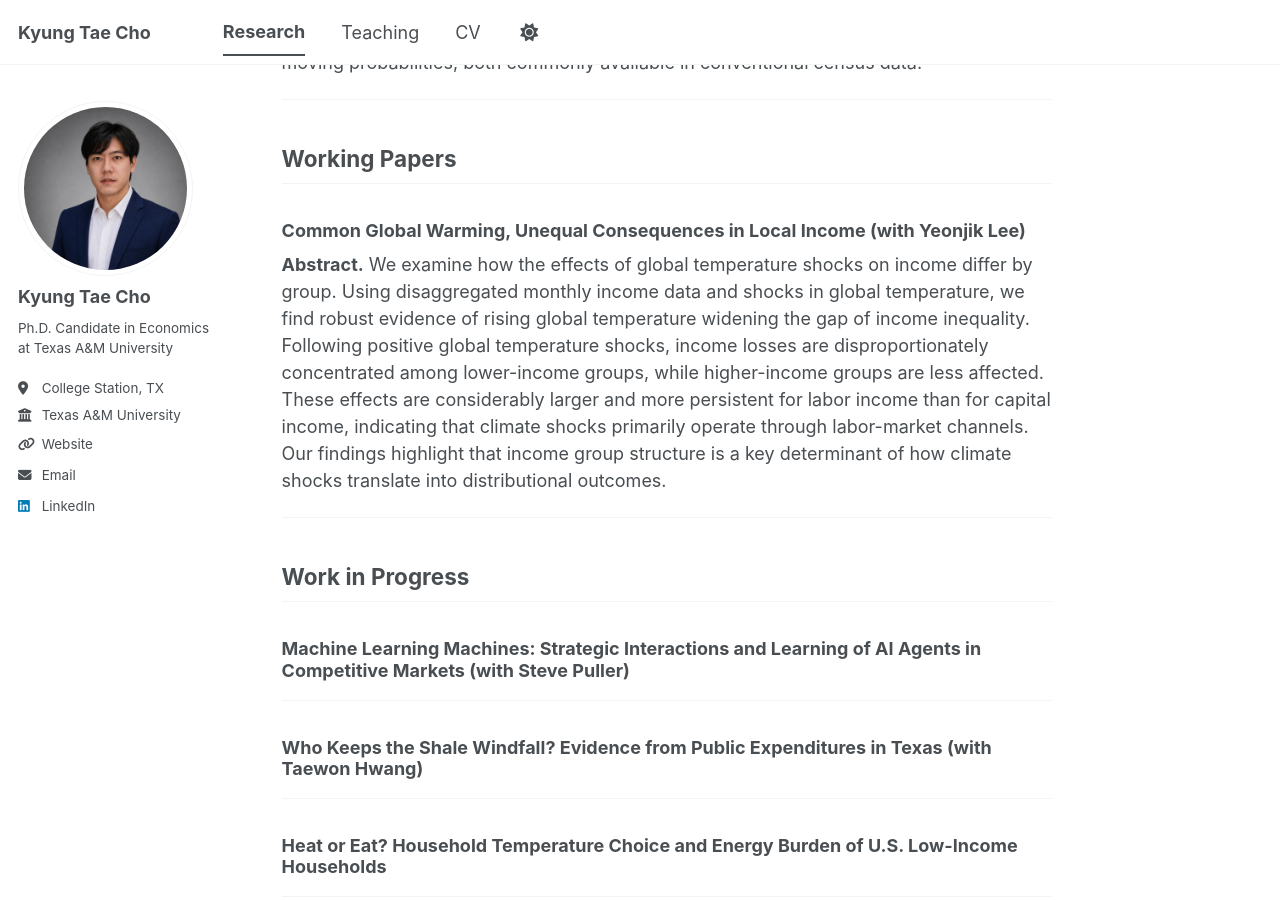
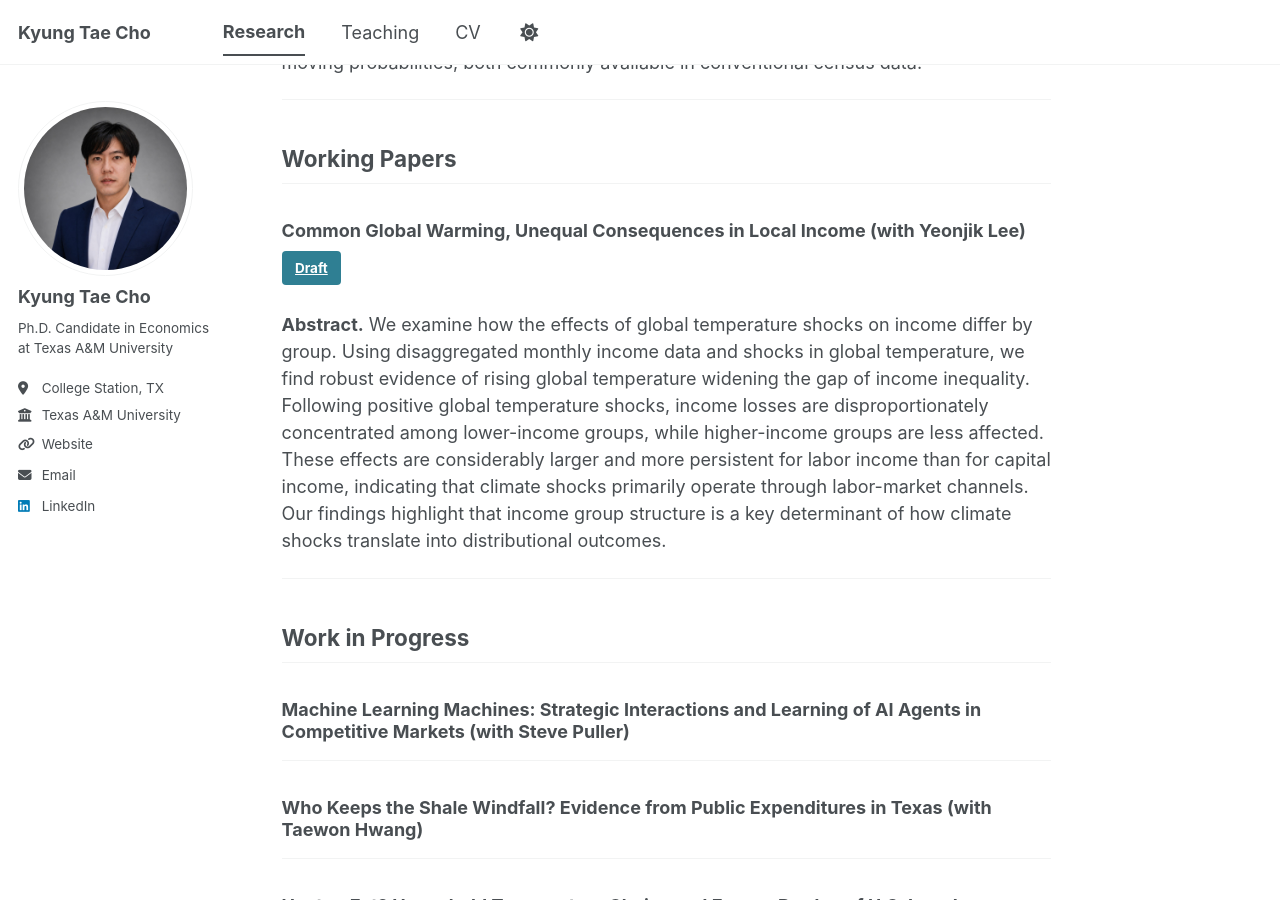
Before and after one commit to KyungtaeCho/KyungtaeCho.github.io, a Jekyll site: the page built from _pages/publications.md, in a window 1280 px wide and 900 px high, scrolled down 810 px. Built offline with Jekyll 4.4.1, drawn with Linux system fonts in a browser that asks for light colours; a script bundle is joined from its source files by our own code; library files that are not in the unit come from our copies.

Commit message:
Update publications.md

```diff
--- a/_pages/publications.md
+++ b/_pages/publications.md
@@ -20,6 +20,8 @@ Urban fracking creates a local environmental disamenity, but its welfare consequ
 ## Working Papers
 
 ### Common Global Warming, Unequal Consequences in Local Income (with Yeonjik Lee)
+
+[Draft](/files/Temperature_Income_Inequality_Draft.pdf){: .btn .btn--primary}
 
 **Abstract.**
 We examine how the effects of global temperature shocks on income differ by group. Using disaggregated monthly income data and shocks in global temperature, we find robust evidence of rising global temperature widening the gap of income inequality. Following positive global temperature shocks, income losses are disproportionately concentrated among lower-income groups, while higher-income groups are less affected. These effects are considerably larger and more persistent for labor income than for capital income, indicating that climate shocks primarily operate through labor-market channels. Our findings highlight that income group structure is a key determinant of how climate shocks translate into distributional outcomes.
```
